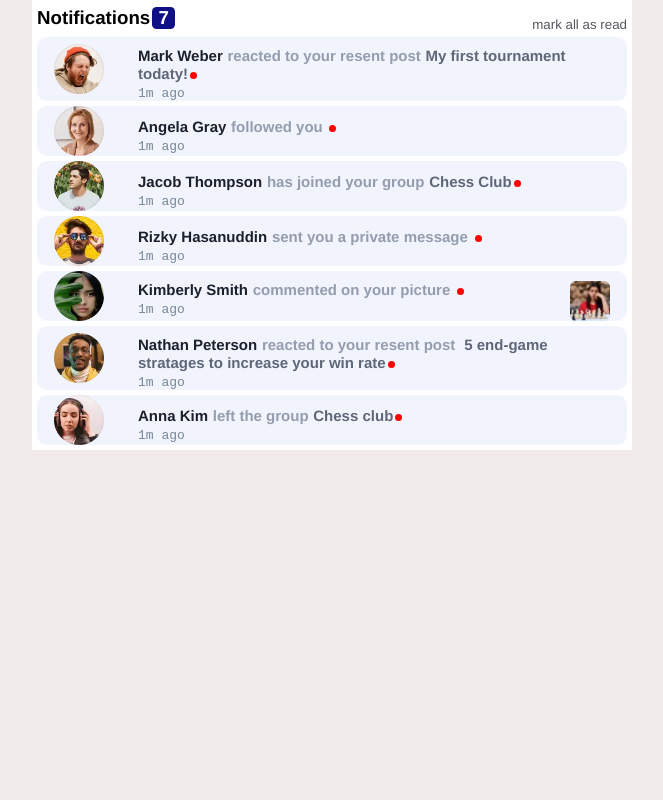
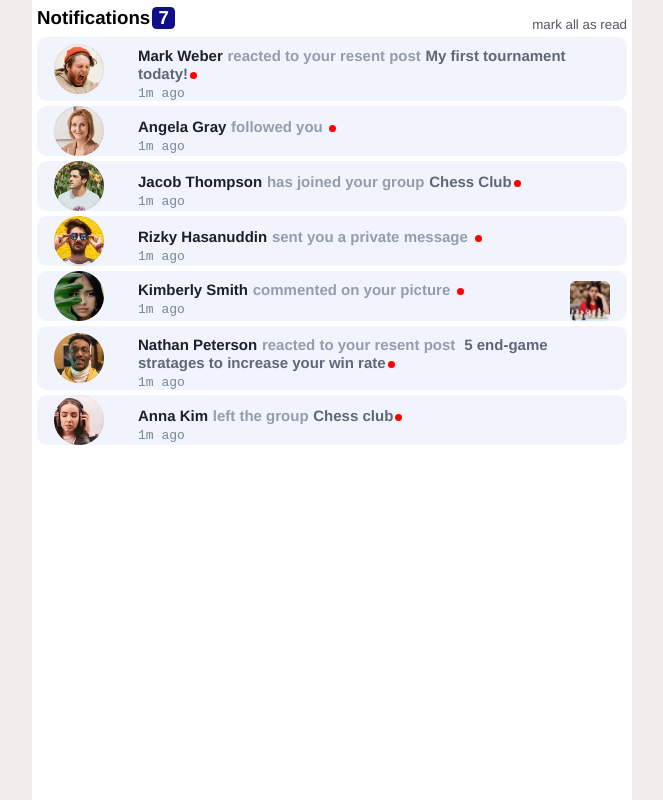
Before and after one commit to kindnesskay/frontendMentor-notificationPage-challenge, a plain HTML site: page index.html in a window 1280 px wide. Shown: the whole page, without its empty margins (308-971 px from the left). Drawn offline with Linux system fonts and the light colour scheme.

Commit message:
Update style.css

```diff
--- a/style.css
+++ b/style.css
@@ -18,7 +18,7 @@ img {
 #container {
   position: relative;
   padding: 5px;
-  max-height: 100vh;
+  height: 100vh;
   background-color: rgb(255, 255, 255);
   max-width: 600px;
   min-width: 240px;
```
